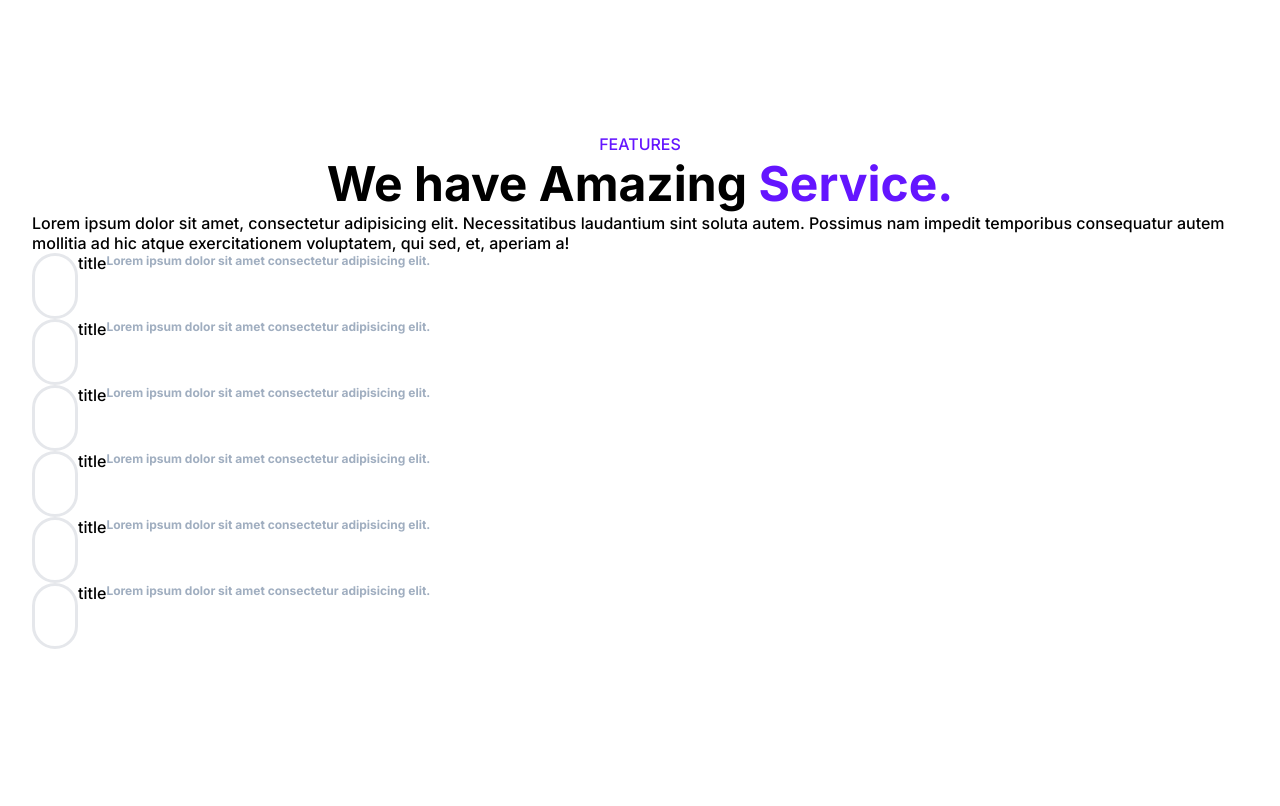
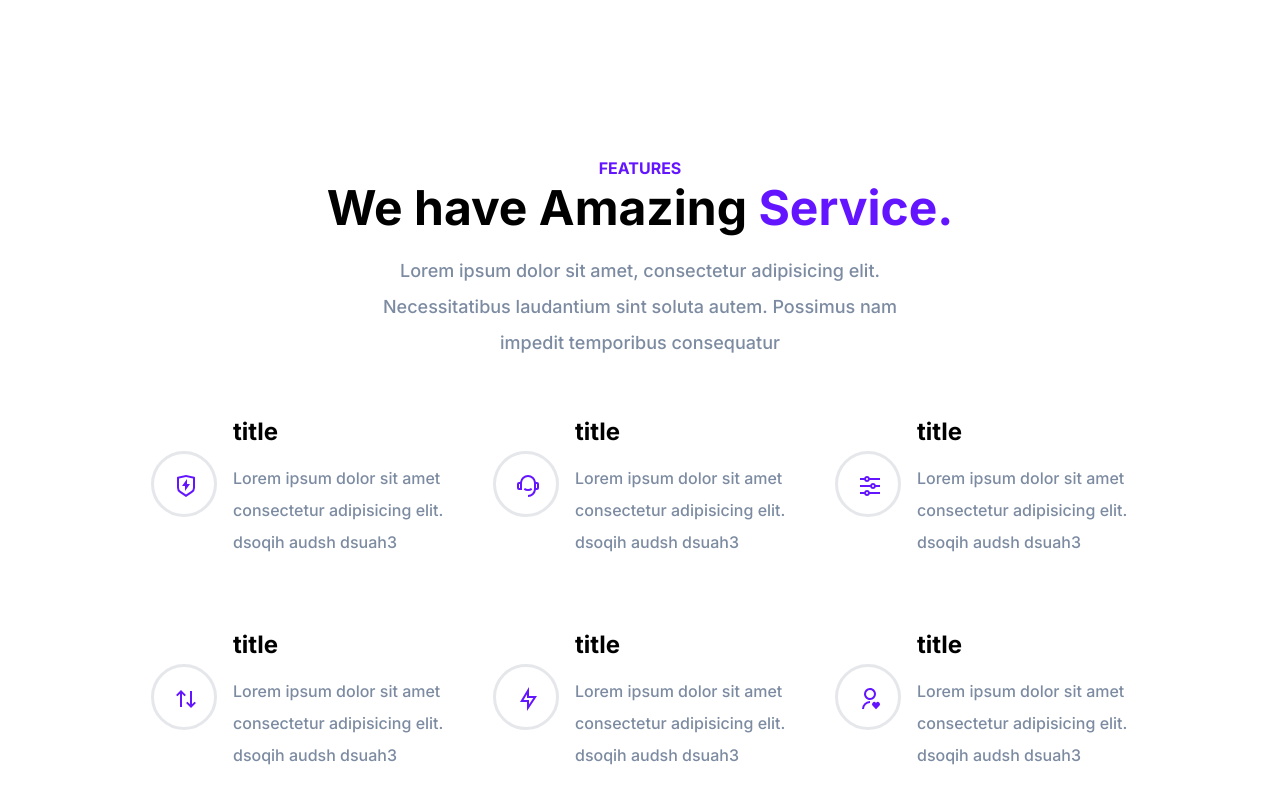
Before and after one commit to BabyFood121/Web-Own1, a plain HTML site: page index.html in a window 1280 px wide. Shown: the part 776-1582 px from the top of the page. Before the commit the page ends 1553 px from the top, so only its background shows below. Drawn offline with Linux system fonts and the light colour scheme.

Commit message:
finished faeature section

```diff
--- a/index.html
+++ b/index.html
@@ -22,7 +22,7 @@
             <li><a href="#" class="nav__link">Pricing</a></li>
             <li><a href="#" class="nav__link">Contact Us</a></li>
             <li><a href="#" class="nav__link left">Login</a></li>
-            <li><a href="#" class="nav__link btn">Sign Up></a></li>
+            <li><a href="#" class="nav__link btn">Sign Up</a></li>
           </ul>
         </div>
       </nav>
@@ -72,71 +72,82 @@
         <div class="container">
           <div class="feature__header">
             <span class="purple feat-title">FEATURES</span>
-            <h1 class="feat-h1">We have Amazing <span class="purple">Service.</span></h1>
-            <p class="feat-para" >
+            <h1 class="feat__h1">
+              We have Amazing <span class="purple">Service.</span>
+            </h1>
+            <p class="feat__description">
               Lorem ipsum dolor sit amet, consectetur adipisicing elit.
               Necessitatibus laudantium sint soluta autem. Possimus nam impedit
-              temporibus consequatur autem mollitia ad hic atque exercitationem
-              voluptatem, qui sed, et, aperiam a!
+              temporibus consequatur
             </p>
           </div>
 
-
-          <div class="6service__list">
+          <div class="list__container">
             <div class="list__service">
               <span class="img__container">
-                <img src="./assets/ shield.svg" alt="" />
+                <img src="./assets/shield.svg" alt="" />
               </span>
-              <span class="tite">title</span>
-              <p class="grey">
-                Lorem ipsum dolor sit amet consectetur adipisicing elit.
+              <span class="text__container">
+                <span class="feat__title">title</span>
+                <p class=" feat__para">
+                  Lorem ipsum dolor sit amet consectetur adipisicing elit. dsoqih audsh dsuah3
                 </p>
+              </span>
             </div>
             <div class="list__service">
               <span class="img__container">
-                <img src="./assets/ support.svg" alt="" />
+                <img class="img__feature" src="./assets/support.svg" alt="" />
               </span>
-              <span class="tite">title</span>
-              <p class="grey">
-                Lorem ipsum dolor sit amet consectetur adipisicing elit.
+              <span class="text__container">
+                <span class="feat__title">title</span>
+                <p class=" feat__para">
+                  Lorem ipsum dolor sit amet consectetur adipisicing elit. dsoqih audsh dsuah3
                 </p>
+              </span>
             </div>
             <div class="list__service">
               <span class="img__container">
-                <img src="./assets/ " alt="" />
+                <img class="img__feature" src="./assets/cust.svg" alt="" />
               </span>
-              <span class="tite">title</span>
-              <p class="grey">
-                Lorem ipsum dolor sit amet consectetur adipisicing elit.
+              <span class="text__container">
+                <span class="feat__title">title</span>
+                <p class=" feat__para">
+                  Lorem ipsum dolor sit amet consectetur adipisicing elit. dsoqih audsh dsuah3
                 </p>
+              </span>
             </div>
             <div class="list__service">
               <span class="img__container">
-                <img src=""  alt="" />
+                <img class="img__feature" src="./assets/reliable.svg" alt="" />
               </span>
-              <span class="tite">title</span>
-              <p class="grey">
-                Lorem ipsum dolor sit amet consectetur adipisicing elit.
+              <span class="text__container">
+                <span class="feat__title">title</span>
+                <p class=" feat__para">
+                  Lorem ipsum dolor sit amet consectetur adipisicing elit. dsoqih audsh dsuah3
                 </p>
+              </span>
             </div>
             <div class="list__service">
               <span class="img__container">
-              <img src="" alt="" />
+                <img class="img__feature" src="./assets/fast.svg" alt="" />
               </span>
-             <span class="tite">title</span>
-             <p class="grey">
-               Lorem ipsum dolor sit amet consectetur adipisicing elit.
+              <span class="text__container">
+                <span class="feat__title">title</span>
+                <p class=" feat__para">
+                  Lorem ipsum dolor sit amet consectetur adipisicing elit. dsoqih audsh dsuah3
                 </p>
+              </span>
             </div>
             <div class="list__service">
               <span class="img__container">
-                <img src=""  alt="" />
+                <img class="img__feature" src="./assets/easy.svg" alt="" />
               </span>
-              <span class="tite">title</span>
-              <p class="grey">
-                Lorem ipsum dolor sit amet consectetur adipisicing elit.
+              <span class="text__container">
+                <span class="feat__title">title</span>
+                <p class=" feat__para">
+                  Lorem ipsum dolor sit amet consectetur adipisicing elit. dsoqih audsh dsuah3
                 </p>
-
+              </span>
             </div>
           </div>
         </div>
--- a/style.css
+++ b/style.css
@@ -179,6 +179,7 @@ feastures
     flex-direction: column;
     justify-content: center;
     align-items: center;
+    padding-top: 24px;
 }
 
 .img__container{
@@ -191,21 +192,59 @@ feastures
     border: solid #e5e7eb;
 }
 
-.feat-title{
+.feat__description{
+    max-width: 576px;
+    font-size: 18px;
+    margin-top: 16px;
+    line-height: 2;
+    color: #7c8ba1;
+    display: flex;
+    text-align: center;
+    padding-bottom: 16px;
+}
+
+.list__container{
+    display: flex;
+    flex-wrap: wrap;
+    justify-content: center;
+}
+
+.list__service{
+    display: flex;
+    flex-direction: row;
+    align-items: center;
+    margin: 0 16px;
+    padding: 32px 8px;
+    max-width: calc(310px);
 
 }
 
-.feat-h1{
+.text__container{
+    margin: 8px 0 0 16px;
 
 }
 
-.feat-para{
+.img__feature{
+    display: flex;
 
 }
 
+.feat-title{
+    font-weight: bold;
+}
 
+.feat__title{
+    font-size: 24px;
+    font-weight: bold;
+}
 
-.list__service{
-    display: flex;
+.feat__h1{
 
 }
+
+.feat__para{
+    font-size: 16px;
+    margin-top: 16px;
+    line-height: 2;
+    color: #7c8ba1;
+}
```
Also changed, not shown: assets/cust.svg (added), assets/easy.svg (added), assets/fast.svg (added), assets/reliable.svg (added). Lines whose indentation alone changed are shown as unchanged.
